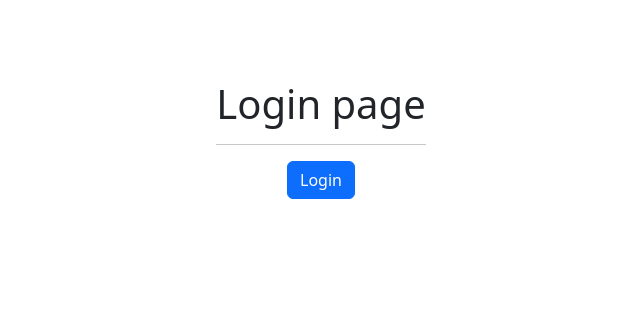
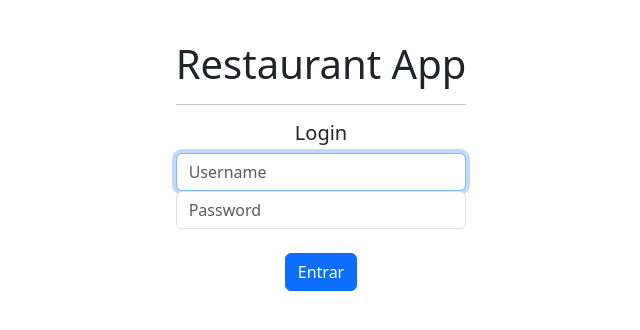
Before and after one commit to miligon/Restaurant-front, a React (Vite) app: page /login in a window 1280 px wide. Shown: the top 330 px of the page, without its empty margins (319-959 px from the left). Built offline with nearby package versions, Linux system fonts and the light colour scheme.

Commit message:
Controls added to Login page

```diff
--- a/src/auth/pages/LoginPage.jsx
+++ b/src/auth/pages/LoginPage.jsx
@@ -1,27 +1,59 @@
 import { useNavigate } from 'react-router-dom';
+
+import { useContext, useState } from "react";
 
 export const LoginPage = () => {
 
+    //const { login } = useContext( AuthContext );
     const navigate = useNavigate();
 
-  const onLogin = () => {
-    navigate('/', {
+
+    const [username, setUsername] = useState("");
+    const [password, setPassword] = useState("");
+
+    const onLogin = async (e) => {
+      e.preventDefault();
+      /*
+      if (username != "" &&
+        password != "") {
+
+        const lastPath = localStorage.getItem('lastPath') || '/';
+
+        const response = await login(username, password);
+        console.log(response)
+        navigate(lastPath, {
           replace: true
         });
+      }*/
     }
 
   return (
-    <div className="container mt-5">
-      <h1>Login page</h1>
+      <div className="p-2">
+          <h1>Restaurant App</h1>
           <hr />
-
-      <button
-        className="btn btn-primary"
-        onClick={ onLogin }
-      >
-        Login
+          <h5>Login</h5>
+          <form onSubmit={onLogin}>
+              <input type="text" id="inputUser" className="form-control"
+                  placeholder="Username"
+                  value={username}
+                  onChange={(e) => {
+                      setUsername(e.target.value);
+                  }}
+                  required autoFocus />
+              <input type="password" id="inputPassword" className="form-control"
+                  placeholder="Password"
+                  value={password}
+                  onChange={(e) => {
+                      setPassword(e.target.value);
+                  }}
+                  required />
+              <br />
+              <button className="btn btn-primary"
+                  type="submit"
+                  onClick={onLogin}>
+                  Entrar
               </button>
-
+          </form>
       </div>
   )
 }
```
Lines whose indentation alone changed are shown as unchanged.
